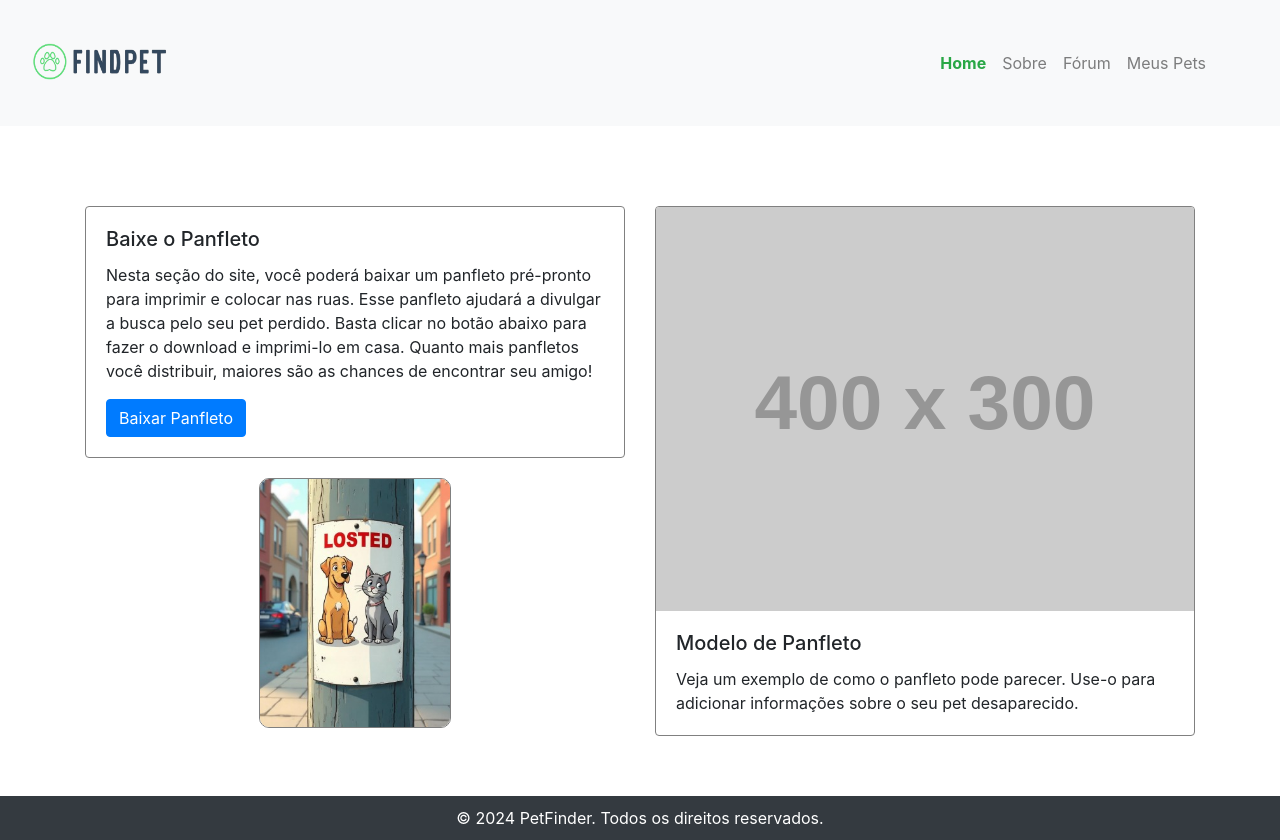
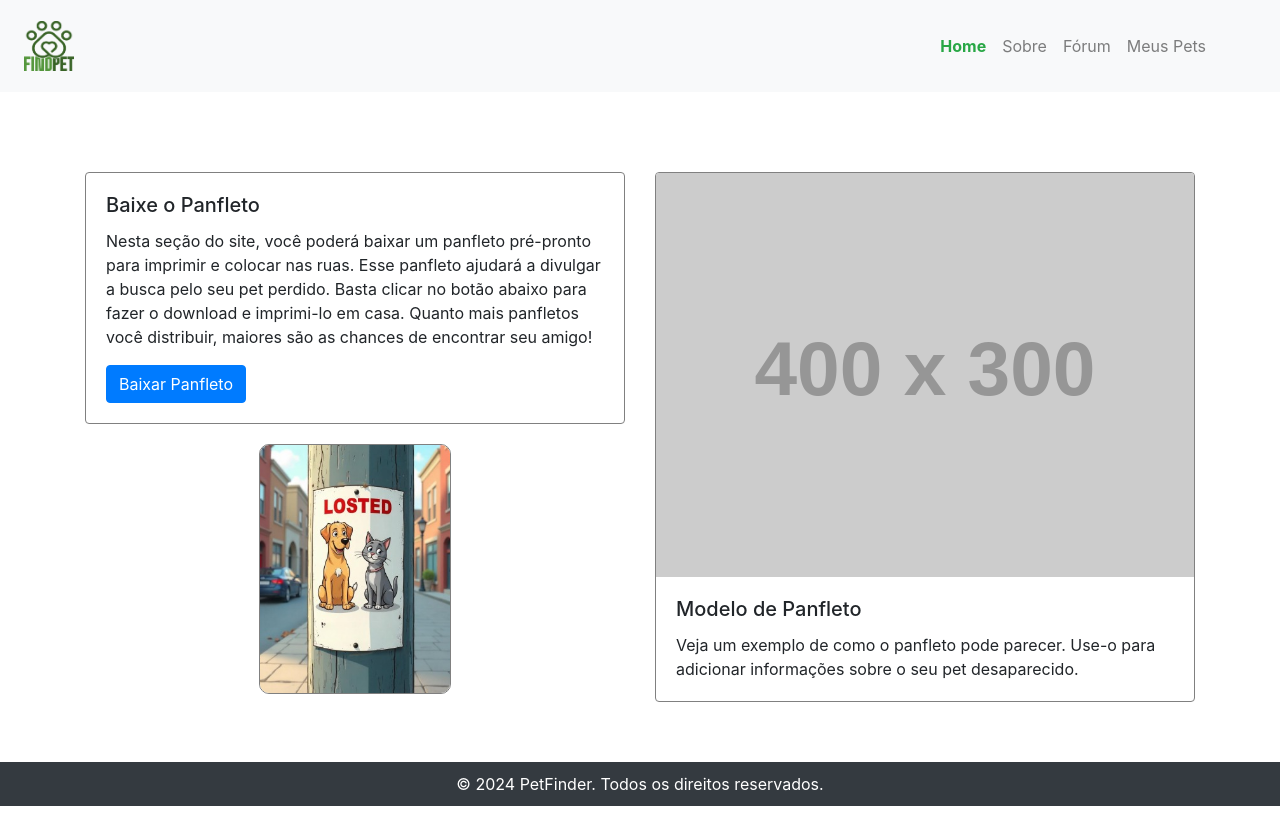
Before and after one commit to leduardomdias/pagina-inicial-tiaw, a plain HTML site: page pagePanfleto.html in a window 1280 px wide. After the commit the page ends 806 px from the top, so only its background shows below. Drawn offline with nearby package versions, Linux system fonts and the light colour scheme; placeholder pictures from the web are drawn by us.

Commit message:
att logo

```diff
--- a/pagePanfleto.html
+++ b/pagePanfleto.html
@@ -67,13 +67,14 @@
   </head>
   <body>
     <nav class="navbar navbar-expand-lg navbar-light bg-light">
-      <a class="navbar-brand" href="#">
+      <a class="navbar-brand" href="index.html">
         <img
-          src="images/novaLogo.png"
+          src="images/logo_findpet.png"
           alt="Logo"
-          width="180"
-          height="100"
+          width="50"
+          height="50"
           id="img"
+          class="m-2 mx-2"
         />
       </a>
       <button
@@ -90,7 +91,7 @@
       <div class="collapse navbar-collapse" id="navbarNav">
         <ul class="navbar-nav ml-auto">
           <li class="nav-item">
-            <a class="nav-link px-2 nav-link-home" href="#">Home</a>
+            <a class="nav-link px-2 nav-link-home" href="index.html">Home</a>
           </li>
           <li class="nav-item">
             <a class="nav-link px-2" href="#">Sobre</a>
```
Also changed, not shown: index.html (+4 -6 lines), pageProduto1.html (+4 -3 lines), pageProduto2.html (+5 -4 lines), pageProduto3.html (+4 -3 lines), pagidaDosPetsGato.html (+4 -3 lines), paginaDosPetsCao.html (+4 -3 lines), regioes.html (+4 -3 lines), images/logo_findpet.png (added).
